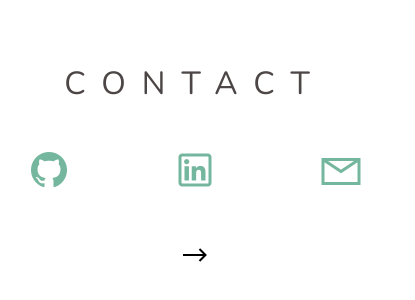
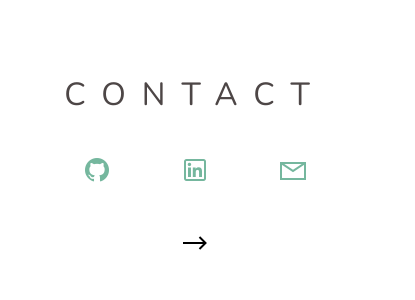
Before and after one commit to sanmoh-dojo/portfolio, a React app: page /contact in a window 390 px wide. Shown: the part 256-556 px from the top of the page, 415 px wide, since content can reach past the window. Built offline with nearby package versions, Linux system fonts and the light colour scheme.

Commit message:
Bugs and Resposiveness fixed. Firebase config updated to SPA

```diff
--- a/src/components/Contact.js
+++ b/src/components/Contact.js
@@ -9,10 +9,11 @@ function Stack() {
       <div className="centered text-center">
         <p className="title text-uppercase text-spaced">Contact</p>
         <table className="cl-green">
+          <tbody>
             <tr>
               <td>
                 <a target="_blank" href="https://github.com/sanmoh-dojo">
-                <i class="lab la-github" />
+                  <i className="lab la-github" />
                 </a>
               </td>
               <td>
@@ -20,15 +21,16 @@ function Stack() {
                   target="_blank"
                   href="https://www.linkedin.com/in/sanmoh-hombal-3a8b481a5/"
                 >
-                <i class="lab la-linkedin" />
+                  <i className="lab la-linkedin" />
                 </a>
               </td>
               <td>
                 <a href="mailto:sanmoh.hombal@gmail.com">
-                <i class="las la-envelope" />
+                  <i className="las la-envelope" />
                 </a>
               </td>
             </tr>
+          </tbody>
         </table>
         <NavLink
           to="/"
--- a/src/components/Stack.js
+++ b/src/components/Stack.js
@@ -12,7 +12,7 @@ function Stack() {
         <div className="content">
           {Data.technologies.map((lang, i) => {
             return (
-              <div>
+              <div key={i}>
                 <div>{lang.name}</div>
                 <hr color="#75b79e" size="1" style={{width: lang.level}} />
               </div>
--- a/src/index.scss
+++ b/src/index.scss
@@ -14,3 +14,22 @@ body {
 * {
   box-sizing: border-box;
 }
+
+::-webkit-scrollbar {
+  width: 0.5em;
+  height: 0.5em;
+}
+
+::-webkit-scrollbar-track {
+  background: #ffffff;
+}
+
+::-webkit-scrollbar-thumb {
+  background: #75b79e;
+  border-radius: 0.25em;
+  transition: background 1s;
+}
+
+::-webkit-scrollbar-thumb:hover {
+  background: darken(#75b79e, 15%);
+}
--- a/src/styles/components/contact.scss
+++ b/src/styles/components/contact.scss
@@ -14,6 +14,9 @@
     table {
       margin: 0 auto;
       font-size: 3em;
+      @media(max-width: 767px) {
+        font-size: 2em;
+      }
 
       td {
         cursor: pointer;
```
Also changed, not shown: 1 other file. Lines whose indentation alone changed are shown as unchanged.
